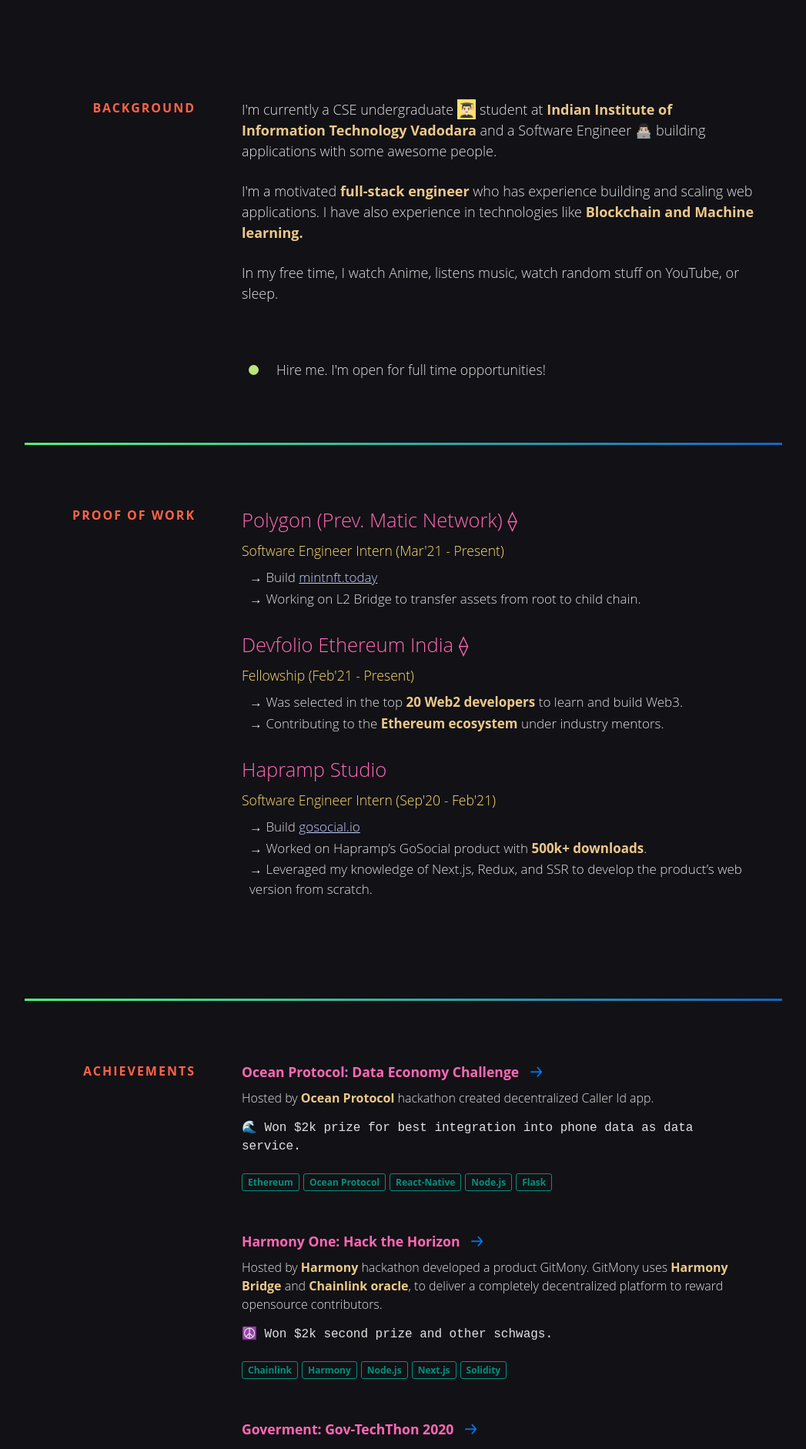
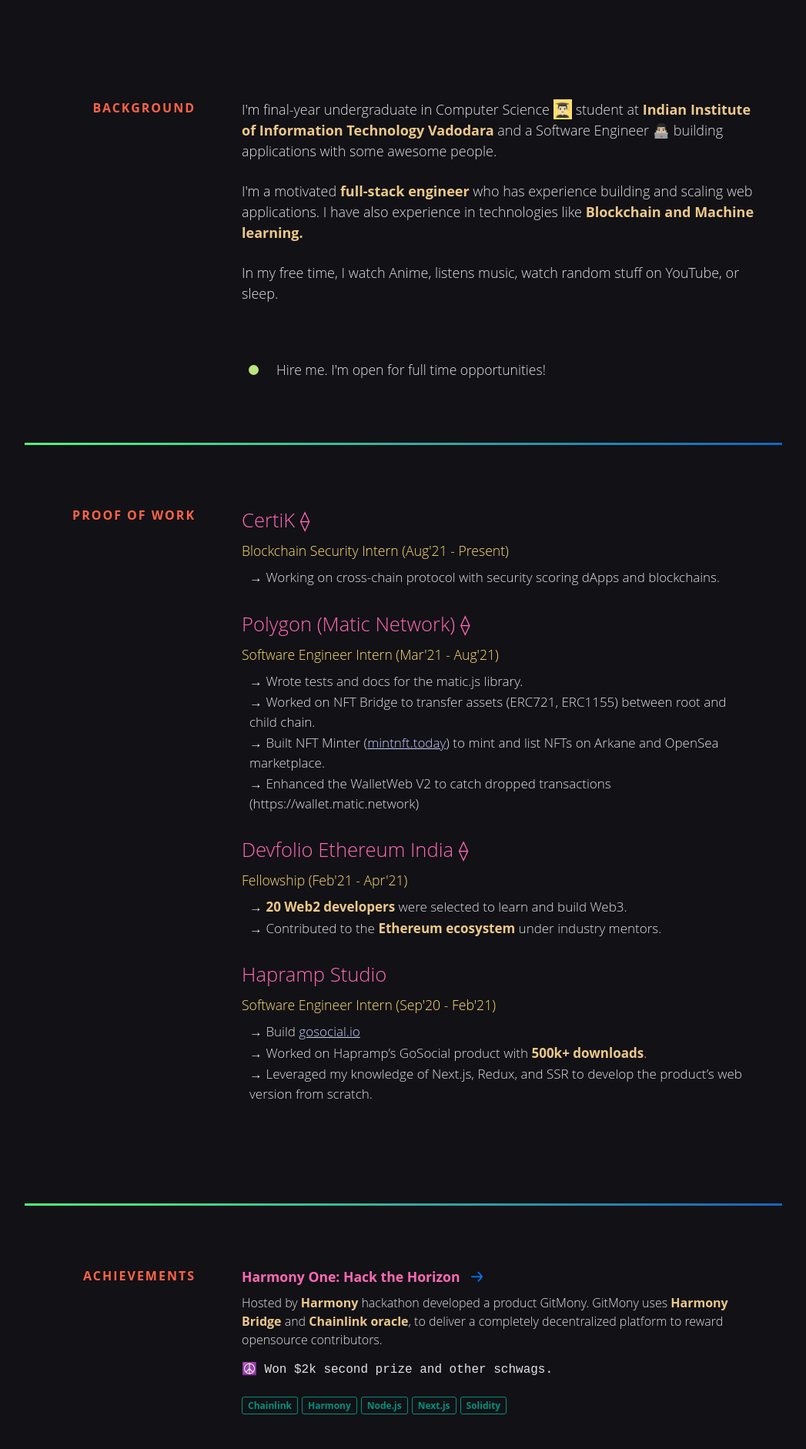
Before and after one commit to AmanRaj1608/amanraj.dev, a Next.js app: page / in a window 1280 px wide. Shown: the part 402-2284 px from the top of the page at 77% size, without its empty margins (116-1163 px from the left). Built offline with nearby package versions, Linux system fonts and the light colour scheme; a web font is replaced by a local one.

Commit message:
💫: updates

```diff
--- a/components/Navbar.jsx
+++ b/components/Navbar.jsx
@@ -16,17 +16,17 @@
             width="20px"
             height="20px"
           />
-          Aman Raj <span>·</span> amanraj1608
+          Aman <span>·</span> amanraj1608
         </a>
       </Link>
       { /* <div className="alwaysTop"></div> */}
       <ul>
 
-        {/* <li>
+        <li>
           <Link href="/">
             <a className={router.pathname == "/" ? "nav__link--active" : ""}>Home</a>
           </Link>
-        </li> */}
+        </li>
 
         <li>
           <Link href="/projects">
--- a/pages/index.js
+++ b/pages/index.js
@@ -34,16 +34,21 @@
             <br />
             {/* <h2 className="description">I'm <span className="name">Aman</span>,
             SDE Intern at Polygon. </h2> */}
+            <h2 className="description">Blockchain Security Intern at <a href="https://www.certik.org/" target=" _blank" rel="noopener noreferrer">CertiK</a></h2>
+
           </div>
         </div>
         {/*<hr className="break" />*/}
         <section className="semi" data-sr-id="0" >
           <div className="semi_title">Background</div>
           <div className="semi_desc">
-            <p> I'm currently a CSE undergraduate <mark>👨🏻‍🎓</mark> student at <strong><a className="iiitv" href="http://iiitvadodara.ac.in/" rel="noopener noreferrer" target="_blank">
-              Indian Institute of Information Technology Vadodara</a></strong> and a Software Engineer 👨🏻‍💻 building applications with some awesome people. </p>
-
-            <p> I'm a motivated <strong>full-stack engineer</strong> who has experience building and scaling web applications. I have also experience in technologies like <strong> Blockchain and Machine learning.</strong>
+            <p>
+              I'm final-year undergraduate in Computer Science <mark>👨🏻‍🎓</mark> student at <strong><a className="iiitv" href="http://iiitvadodara.ac.in/" rel="noopener noreferrer" target="_blank">
+                Indian Institute of Information Technology Vadodara</a></strong> and a Software Engineer 👨🏻‍💻 building applications with some awesome people.
+            </p>
+            <p>
+              I'm a motivated <strong>full-stack engineer</strong> who has experience building and scaling web applications.
+              I have also experience in technologies like <strong> Blockchain and Machine learning.</strong>
             </p>
 
             <p>In my free time, I watch Anime, listens music, watch random stuff on YouTube, or sleep.</p>
@@ -66,18 +71,32 @@
 
               {/* 1 */}
               <div className="expi__name">
-                Polygon (Prev. Matic Network) ⟠
+                CertiK ⟠
               </div>
               <div className="achi_name__sub">
-                Software Engineer Intern (Mar'21 - Present)
+                Blockchain Security Intern (Aug'21 - Present)
               </div>
               <ul className="achi_list">
                 <li className="achi_name__li">
-                  Build <a href="https://mintnft.today/" target=" _blank" rel="noopener noreferrer">mintnft.today</a>
+                  Working on cross-chain protocol with security scoring dApps and blockchains.
                 </li>
+              </ul>
+
+              {/* 2 */}
+              <div className="expi__name">
+                Polygon (Matic Network) ⟠
+              </div>
+              <div className="achi_name__sub">
+                Software Engineer Intern (Mar'21 - Aug'21)
+              </div>
+              <ul className="achi_list">
+                <li className="achi_name__li">Wrote tests and docs for the matic.js library.</li>
+                <li className="achi_name__li">Worked on NFT Bridge to transfer assets (ERC721, ERC1155) between root and child chain.</li>
                 <li className="achi_name__li">
-                  Working on L2 Bridge to transfer assets from root to child chain.
+                  Built NFT Minter (<a href="https://mintnft.today/" target=" _blank" rel="noopener noreferrer">mintnft.today</a>)
+                  to mint and list NFTs on Arkane and OpenSea marketplace.
                 </li>
+                <li className="achi_name__li">Enhanced the WalletWeb V2 to catch dropped transactions (https://wallet.matic.network)</li>
               </ul>
 
               {/* 3 */}
@@ -85,18 +104,18 @@
                 Devfolio Ethereum India ⟠
               </div>
               <div className="achi_name__sub">
-                Fellowship (Feb'21 - Present)
+                Fellowship (Feb'21 - Apr'21)
               </div>
               <ul className="achi_list">
                 <li className="achi_name__li">
-                  Was selected in the top <strong>20 Web2 developers</strong> to learn and build Web3.
+                  <strong>20 Web2 developers</strong> were selected to learn and build Web3.
                 </li>
                 <li className="achi_name__li">
-                  Contributing to the <strong>Ethereum ecosystem</strong> under industry mentors.
+                  Contributed to the <strong>Ethereum ecosystem</strong> under industry mentors.
                 </li>
               </ul>
 
-              {/* 5 */}
+              {/* 4 */}
               <div className="expi__name">
                 Hapramp Studio
               </div>
@@ -144,6 +163,30 @@
             {/* 0 */}
             <div className="achi">
               <div className="achi_name">
+                <a href="https://medium.com/harmony-one/winners-of-the-hack-the-horizon-hackathon-ae04f95b71ab" rel="noopener noreferrer" target="_blank" className="arrow-link">
+                  Harmony One: Hack the Horizon
+                </a>
+              </div>
+              <p>Hosted by <strong>Harmony</strong> hackathon developed a product GitMony. GitMony uses <strong>Harmony Bridge</strong> and <strong>Chainlink oracle</strong>,
+                to deliver a completely decentralized platform to reward opensource contributors.
+                <br />
+                <p className="small" style={{ margin: "15px 0px 0px 0px" }}>
+                  ☮️ Won $2k second prize and other schwags.
+                  <br />
+                </p>
+              </p>
+              <div className="achi_used">
+                <span className="achi_used__item">Chainlink</span>
+                <span className="achi_used__item">Harmony</span>
+                <span className="achi_used__item">Node.js</span>
+                <span className="achi_used__item">Next.js</span>
+                <span className="achi_used__item">Solidity</span>
+              </div>
+            </div>
+
+            {/* 0 */}
+            <div className="achi">
+              <div className="achi_name">
                 <a href="https://devpost.com/software/oceancaller" target="_blank" rel="noopener noreferrer" className="arrow-link">
                   Ocean Protocol: Data Economy Challenge
                 </a>
@@ -164,29 +207,7 @@
               </div>
             </div>
 
-            {/* 0 */}
-            <div className="achi">
-              <div className="achi_name">
-                <a href="https://medium.com/harmony-one/winners-of-the-hack-the-horizon-hackathon-ae04f95b71ab" rel="noopener noreferrer" target="_blank" className="arrow-link">
-                  Harmony One: Hack the Horizon
-                </a>
-              </div>
-              <p>Hosted by <strong>Harmony</strong> hackathon developed a product GitMony. GitMony uses <strong>Harmony Bridge</strong> and <strong>Chainlink oracle</strong>,
-                to deliver a completely decentralized platform to reward opensource contributors.
-                <br />
-                <p className="small" style={{ margin: "15px 0px 0px 0px" }}>
-                  ☮️ Won $2k second prize and other schwags.
-                  <br />
-                </p>
-              </p>
-              <div className="achi_used">
-                <span className="achi_used__item">Chainlink</span>
-                <span className="achi_used__item">Harmony</span>
-                <span className="achi_used__item">Node.js</span>
-                <span className="achi_used__item">Next.js</span>
-                <span className="achi_used__item">Solidity</span>
-              </div>
-            </div>
+
 
             {/* 1 */}
             <div className="achi">
--- a/pages/thanks.js
+++ b/pages/thanks.js
@@ -19,9 +19,9 @@
 
           <h2>Crypto</h2>
           <ul>
-            <li><a href="https://unstoppabledomains.com/search?searchTerm=amanraj1608.crypto">amanraj1608.crypto</a></li>
-            <li><a href="https://etherscan.io/address/0x39F616704c8eE934f589a67F7565aabdFb2Da1be">ETH: 0x39F616704c8eE934f589a67F7565aabdFb2Da1be</a></li>
-            <li><a href="https://www.blockchain.com/btc/address/bc1q0xz5n60wxzhjxjuuym46ua5qhunyl85nh0hkxd">BTC: bc1q0xz5n60wxzhjxjuuym46ua5qhunyl85nh0hkxd</a></li>
+            <li>amanraj1608.eth</li>
+            <li><a href="https://etherscan.io/address/0x0197d7FaFCA118Bc91f6854B9A2ceea94E676585">ETH: 0x0197d7FaFCA118Bc91f6854B9A2ceea94E676585</a></li>
+            <li><a href="https://www.blockchain.com/btc/address/bc1q9tsjdvhg3stpzav6u2zvhk504v6m28m3secfuu">BTC: bc1q9tsjdvhg3stpzav6u2zvhk504v6m28m3secfuu</a></li>
           </ul>
 
           <h2>Become a Supporter</h2>
--- a/public/main.css
+++ b/public/main.css
@@ -18,7 +18,7 @@
 :root,
 body,
 html {
-  font-family: "Open Sans", sans-serif;
+  font-family: 'Open Sans', sans-serif;
   background: #121116;
   color: hsla(0, 0%, 100%, 0.88);
   width: 100%;
@@ -115,7 +115,7 @@
   white-space: nowrap;
 }
 nav a:before {
-  content: "";
+  content: '';
   position: absolute;
   display: block;
   bottom: 0;
@@ -201,7 +201,7 @@
   padding: 0px 15px;
 }
 h2.title {
-  font-family: "PT Mono", monospace;
+  font-family: 'PT Mono', monospace;
   font-size: 47px;
   font-weight: 700;
   padding: 10px 0;
@@ -275,7 +275,7 @@
   width: 100%;
   height: 1px;
   background: #36363c;
-  content: "";
+  content: '';
   opacity: 0;
   -webkit-transition: height 0.3s, opacity 0.3s, -webkit-transform 0.3s;
   transition: height 0.3s, opacity 0.3s, -webkit-transform 0.3s;
@@ -401,7 +401,7 @@
   margin-bottom: 20px;
 }
 .small {
-  font-family: "PT Mono", monospace;
+  font-family: 'PT Mono', monospace;
   font-size: 0.85rem;
   display: inline-block;
   margin-top: 15px;
@@ -412,7 +412,7 @@
 .achi_name__li {
   height: unset;
   margin: 2px 0 0 10px;
-  list-style-type: "→  ";
+  list-style-type: '→  ';
   display: list-item;
   line-height: 1.5;
 }
@@ -450,7 +450,7 @@
   position: relative;
   bottom: 2px;
   margin-left: 15px;
-  content: "";
+  content: '';
   background: url(img/arrow.png) no-repeat center;
   background-size: 100%;
   width: 15px;
@@ -521,7 +521,7 @@
   padding: 1px;
 }
 .hover_eff:before {
-  content: "";
+  content: '';
   position: absolute;
   display: block;
   bottom: 0;
@@ -701,6 +701,7 @@
 }
 .uses__sec__img-one {
   width: 100%;
+  height: 450px;
   object-fit: contain;
 }
 .uses__title {
```
Also changed, not shown: pages/about.js (+6 -6 lines), pages/uses.js (+6 -3 lines), public/img/setup-2.jpg (added), 1 other file (tests, documents, lock files or other folders).
